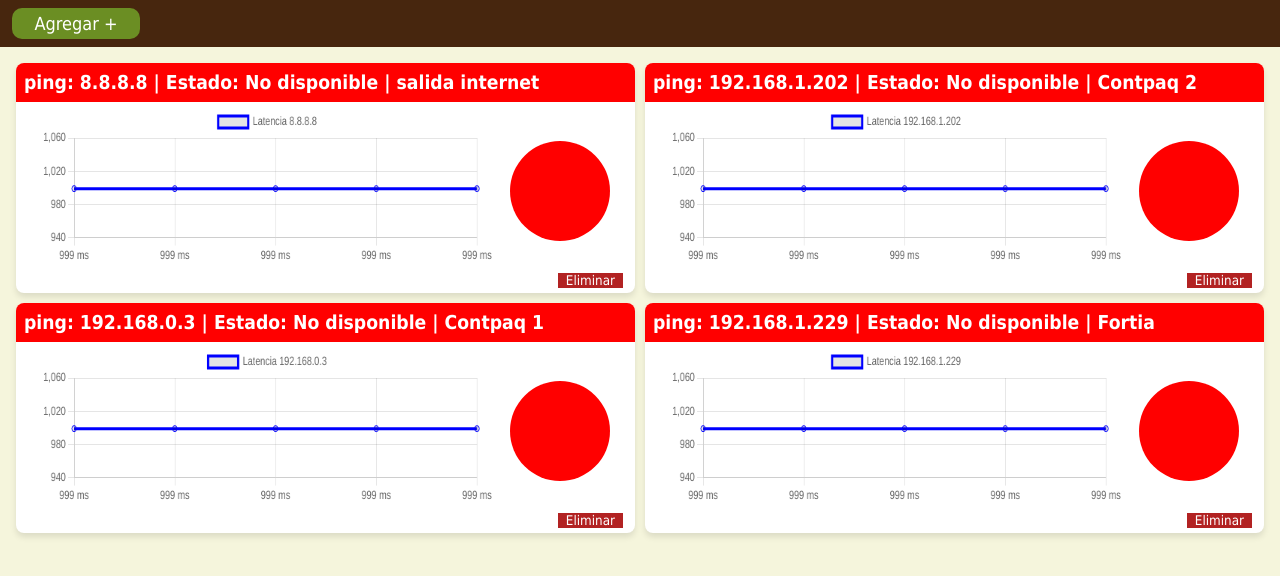
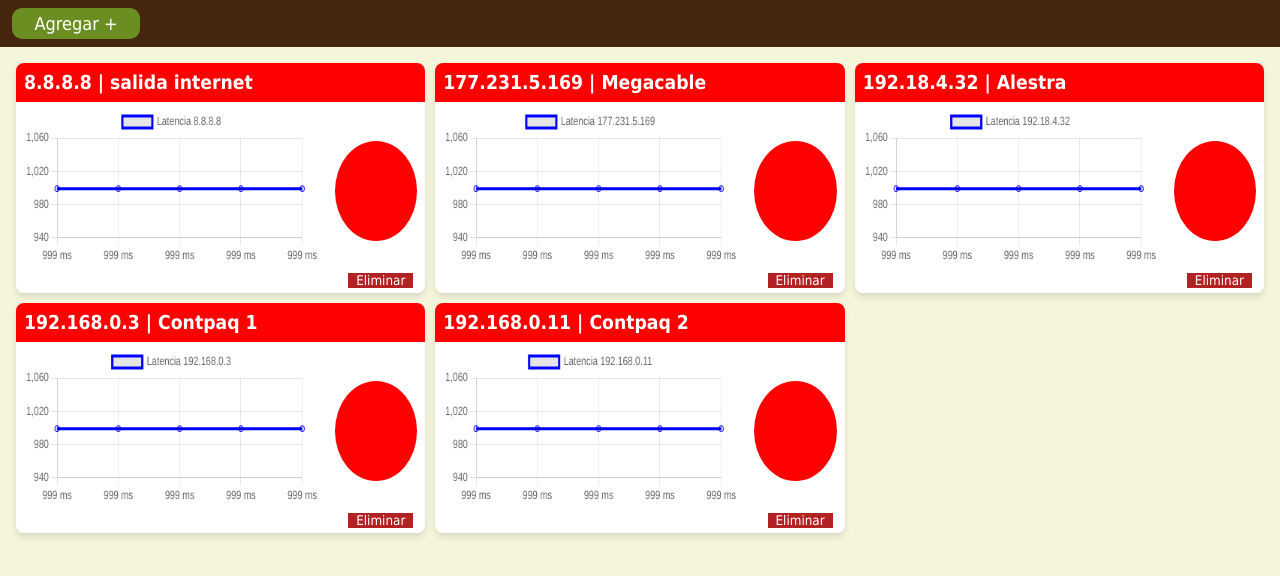
Before and after one commit to AlusheDePelushe/WebMultimedia, a website: page public/index.html in a window 1280 px wide. Drawn offline with nearby package versions, Linux system fonts and the light colour scheme; no server answers.

Commit message:
V 1.0.1 Modificación en texto de tarjetas

```diff
--- a/package.json
+++ b/package.json
@@ -18,9 +18,11 @@
   },
   "homepage": "https://github.com/AlusheDePelushe/WebMultimedia#readme",
   "dependencies": {
+    "axios": "^1.12.2",
     "chart.js": "^4.5.0",
     "cors": "^2.8.5",
     "express": "^5.1.0",
+    "nodemon": "^3.1.10",
     "ping": "^0.4.4"
   },
   "keywords": []
--- a/public/css/style.css
+++ b/public/css/style.css
@@ -49,7 +49,7 @@ button{
 
 .body_container{
     display: grid;
-    grid-template-columns: repeat(auto-fit, minmax(500px, 1fr)); /* columnas flexibles */
+    grid-template-columns: repeat(auto-fit, minmax(400px, 1fr)); /* columnas flexibles */
     grid-auto-rows: 1fr; /* filas iguales de altura automática */
     gap: 10px;
     padding: 1rem;
--- a/public/js/main.js
+++ b/public/js/main.js
@@ -28,10 +28,10 @@ function isValidIP(ip) {
 // Lista de servidores iniciales
 const ipsIniciales = {
   "salida internet": "8.8.8.8",
-  "Contpaq 2": "192.168.1.202",
+  "Megacable": "177.231.5.169",
+  "Alestra": "192.18.4.32",
   "Contpaq 1": "192.168.0.3",
-  "Fortia": "192.168.1.229",
-
+  "Contpaq 2": "192.168.0.11"
 };
 
 // Función para crear tarjeta de monitoreo
@@ -95,7 +95,7 @@ async function crearTarjeta(ip, ipNombre = "") {
     }
 
     // Header con disponibilidad
-    header.innerHTML = `ping: ${ip} | Estado: ${result.alive ? "Disponible" : "No disponible"} | ${ipNombre}`;
+    header.innerHTML = `${ip}  ${result.alive ? "" : ""} | ${ipNombre}`;
     header.style.backgroundColor = result.alive ? "rgb(71, 38, 14)" : "red";
   }, 1000);
 
```
Also changed, not shown: 1 other file.
